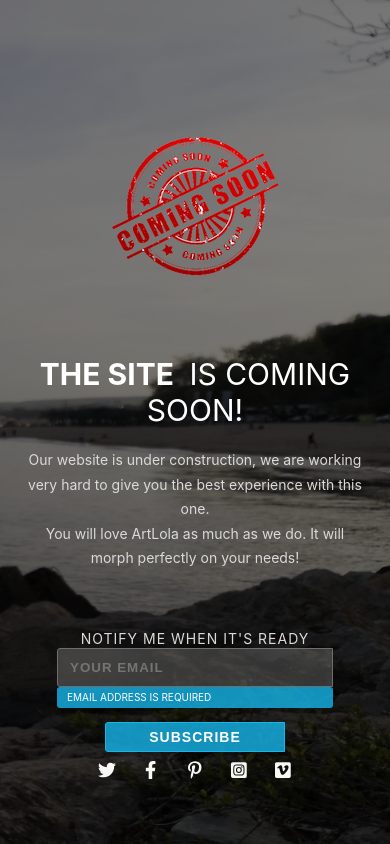
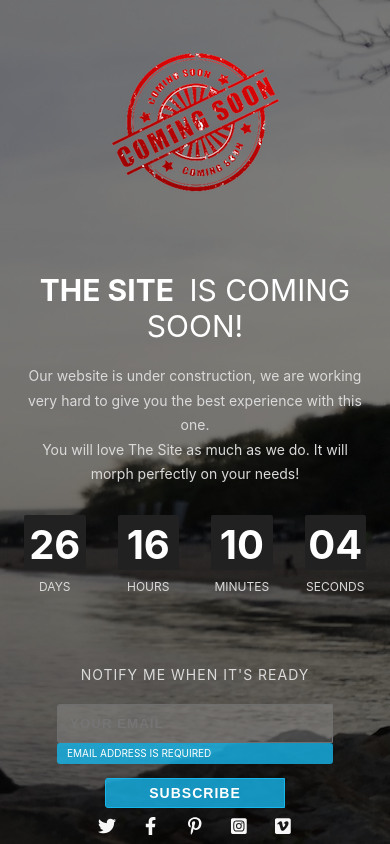
Before and after one commit to martokenarov/coming-soon-template, a React (Create React App) app: page / in a window 390 px wide. Shown: the top 844 px of the page. Built offline with nearby package versions, Linux system fonts and the light colour scheme.

Commit message:
added counter, fixed mobile and desktop styles

```diff
--- a/src/components/Background.module.css
+++ b/src/components/Background.module.css
@@ -1,5 +1,5 @@
 .Img {
-    height:100vh;
+    height:100%;
     background-size: cover;
     background-repeat: no-repeat;
     background-position: top right;
--- a/src/components/CountDown.module.css
+++ b/src/components/CountDown.module.css
@@ -1,33 +1,44 @@
-.countdown-row {
-	display:block;
-	text-align:center;
+.flex {
+	display: flex;
+	align-items: center;
+	justify-content: center;
 }
 
-.countdown-section {
-	border-left:1px dotted #dadada;
-	border-color:rgba(218,218,218,0.8);
-	color:#dadada;
-	display:inline-block;
-	font-size:12px;
-	line-height:12px;
-	padding:3px 12px 10px;
-	text-align:center;
-	text-transform:uppercase;
-	width:25%;
-	-webkit-box-sizing:border-box;
-	   -moz-box-sizing:border-box;
-			box-sizing:border-box;
+.item {
+	text-align: center;
+	margin-left: 2rem;
+	height: 120px;
+	width: 100px;
 }
 
-.countdown-section:first-child {
-	border-left:0;
+.item > span {
+	color:#dadada;
+	text-transform:uppercase;
+	text-align:center;
+	font-size:12px;
 }
 
-.countdown-amount {
-	color:#fff;
-	display:block;
+.square {
+	display: block;
+  	margin-left: auto;
+  	margin-right: auto;
+	height: 80px;
+	background: #212121;
+	border-radius: 2px;
+	margin-bottom: 5px;
+	padding-top: 5px;
+	font-size: 60px;
+	color: #fff;
 	font-weight:700;
-	font-size:60px;
-	line-height:1;
-	padding-bottom:5px;
 }
+
+@media only screen and (max-width: 480px) {
+	.item:first-child {
+		margin-left: 0;
+	}
+
+	.square {
+		font-size: 40px;
+		height: 50px;
+	}
+}
--- a/src/components/CountDown.tsx
+++ b/src/components/CountDown.tsx
@@ -1,14 +1,54 @@
-import React from 'react';
+import React, { useState, useEffect } from "react";
+import {calculateCountdown, addLeadingZeros} from './../utils/helpers';
 import styles from './CountDown.module.css';
 
-type CountDownProps = {}
+const  CountDown:React.FC<{date: any}> = ({ date }) => {
+	const [countDown, setCountDown] = useState({
+		days: 0,
+		hours: 0,
+		min: 0,
+		sec: 0
+	});
 
-const CountDown:React.FC<CountDownProps> = (props) => {
-    return (
-        <div>
+	useEffect(() => {
+		const interval = setInterval(() => {
+			const newDate = calculateCountdown(date);
+			if (newDate) {
+				setCountDown(newDate);
+			} else {
+				clearInterval(interval);
+			}
+		}, 1000);
 
-        </div>
-    )
-}
+		return () => {
+			clearInterval(interval);
+		};
+	}, []);
+
+	return (
+		<div className={styles.flex}>
+			<div className={styles.item}>
+				<div className={styles.square}>{addLeadingZeros(countDown.days)}</div>
+				{countDown.days === 1 ? (
+					<span >Day</span>
+				) : (
+					<span>Days</span>
+				)}
+			</div>
+			<div className={styles.item}>
+				<div className={styles.square}>{addLeadingZeros(countDown.hours)}</div>
+				<span>Hours</span>
+			</div>
+			<div className={styles.item}>
+				<div className={styles.square}>{addLeadingZeros(countDown.min)}</div>
+				<span>Minutes</span>
+			</div>
+			<div className={styles.item}>
+				<div className={styles.square}>{addLeadingZeros(countDown.sec)}</div>
+				<span>Seconds</span>
+			</div>
+		</div>
+	);
+};
 
 export default CountDown;
--- a/src/components/Main.module.css
+++ b/src/components/Main.module.css
@@ -11,3 +11,9 @@
 .inner {
 	padding:42px 24px;
 }
+
+@media only screen and (max-width: 480px) {
+    .main {
+        padding-top: 0;
+    }
+}
--- a/src/components/NewsLetter.module.css
+++ b/src/components/NewsLetter.module.css
@@ -117,6 +117,7 @@ button, .email-form input[type="submit"],
 		display: flex;
 		align-self: center;
 		height: 42px;
+		margin-top: 20px;
 	}
 
 	.email-form {
--- a/src/components/Section.tsx
+++ b/src/components/Section.tsx
@@ -2,6 +2,7 @@ import React from 'react';
 import styles from './Section.module.css';
 import NewsLetterForm from './NewsLetterForm';
 import Social from './Social';
+import CountDown from './CountDown';
 
 const Section = () => {
     return (
@@ -12,8 +13,9 @@ const Section = () => {
             </h1>
             <p className={styles.slogan}>
                 Our website is under construction, we are working very hard to give you the best experience with this one.<br/>
-                You will love ArtLola as much as we do. It will morph perfectly on your needs!
+                You will love The Site as much as we do. It will morph perfectly on your needs!
             </p>
+            <CountDown date="2021-05-30T10:38:01.889Z" />
             <NewsLetterForm />
             <Social />
         </>
--- /dev/null
+++ b/src/utils/helpers.ts
@@ -0,0 +1,47 @@
+export const addLeadingZeros = value => {
+    value = String(value);
+    while (value.length < 2) {
+        value = `0${value}`;
+    }
+    return value;
+};
+
+export const calculateCountdown = endDate => {
+    let diff = (Date.parse(endDate) - Date.parse(new Date().toUTCString())) / 1000;
+
+    // clear countdown when date is reached
+    if (diff <= 0) return false;
+
+    const timeLeft = {
+        years: 0,
+        days: 0,
+        hours: 0,
+        min: 0,
+        sec: 0,
+        millisec: 0
+    };
+
+    // calculate time difference between now and expected date
+    if (diff >= 365.25 * 86400) {
+        // 365.25 * 24 * 60 * 60
+        timeLeft.years = Math.floor(diff / (365.25 * 86400));
+        diff -= timeLeft.years * 365.25 * 86400;
+    }
+    if (diff >= 86400) {
+        // 24 * 60 * 60
+        timeLeft.days = Math.floor(diff / 86400);
+        diff -= timeLeft.days * 86400;
+    }
+    if (diff >= 3600) {
+        // 60 * 60
+        timeLeft.hours = Math.floor(diff / 3600);
+        diff -= timeLeft.hours * 3600;
+    }
+    if (diff >= 60) {
+        timeLeft.min = Math.floor(diff / 60);
+        diff -= timeLeft.min * 60;
+    }
+    timeLeft.sec = Math.trunc(diff);
+
+    return timeLeft;
+};
--- a/tsconfig.json
+++ b/tsconfig.json
@@ -19,7 +19,8 @@
     "isolatedModules": true,
     "noEmit": true,
     "jsx": "react-jsx",
-    "plugins": [{ "name": "typescript-plugin-css-modules" }]
+    "plugins": [{ "name": "typescript-plugin-css-modules" }],
+    "noImplicitAny": false
   },
   "include": [
     "src"
```
